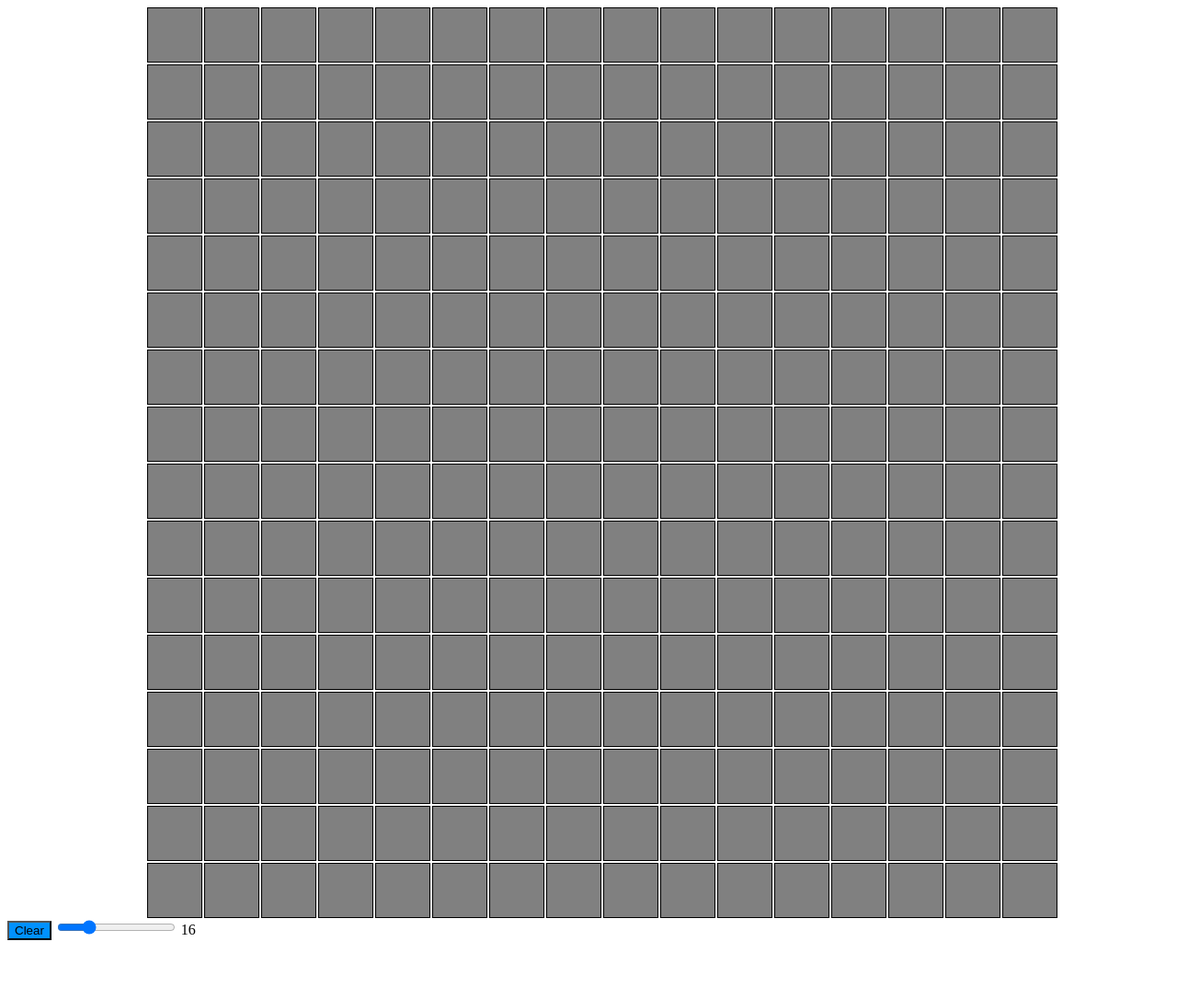
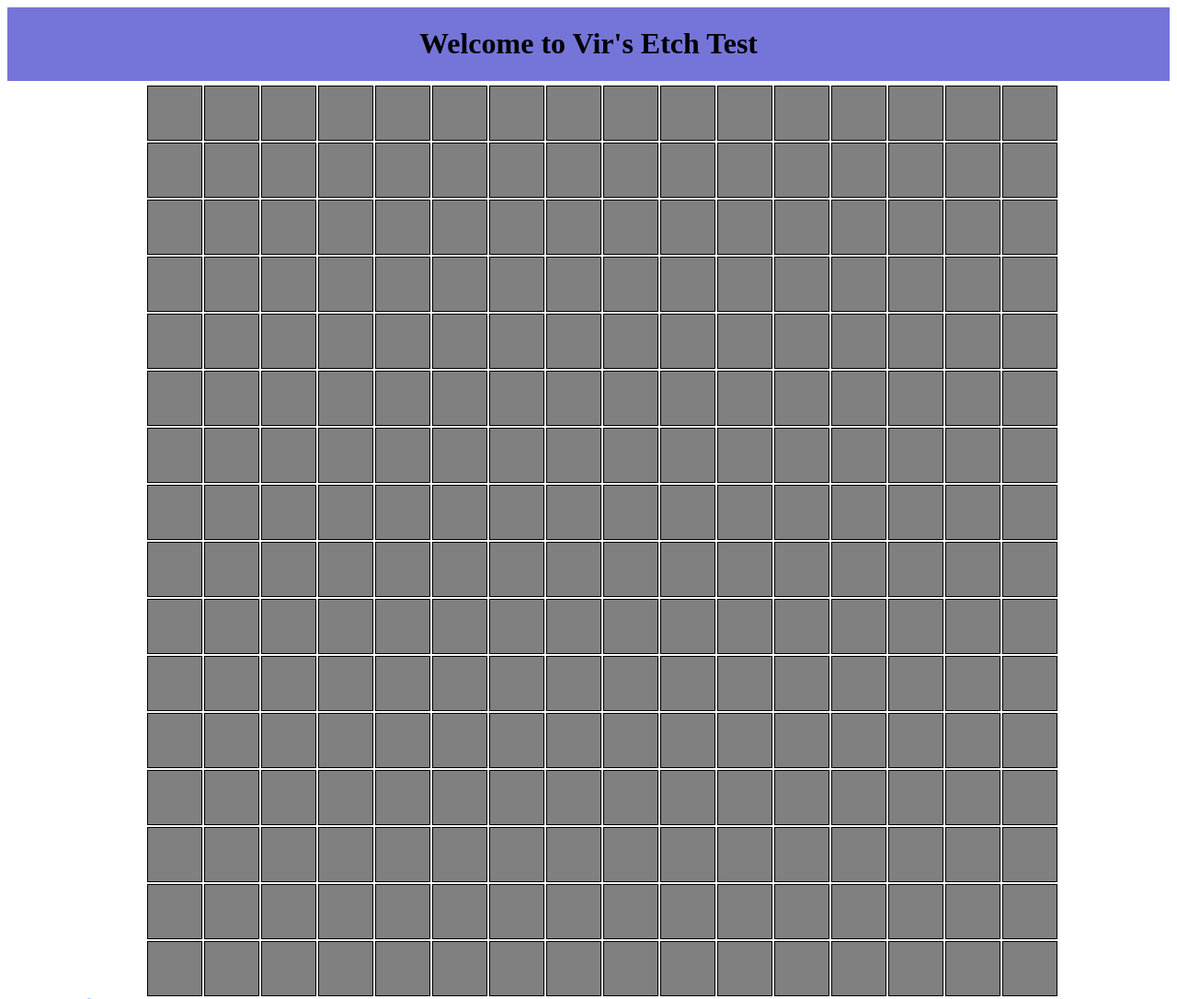
Before and after one commit to Vir-Sikand/Etch, a plain HTML site: page index.html in a window 1280 px wide. Shown: the top 1086 px of the page at 92% size. Before the commit the page ends 1030 px from the top, so only its background shows below. Drawn offline with Linux system fonts and the light colour scheme.

Commit message:
added title and styled a bit

```diff
--- a/index.html
+++ b/index.html
@@ -6,6 +6,9 @@
     <link rel="stylesheet" href="style.css">
 </head>
 <body>
+    <div class="Title">
+        <h1>Welcome to Vir's Etch Test</h1>
+    </div>
     <div class="grid"></div>
     <button class="clear">Clear</button>
     <input type="range" id="slider" min="1" max="64" value="16">
--- a/style.css
+++ b/style.css
@@ -27,3 +27,11 @@
     background-color: rgb(0, 145, 255);
 
 }
+
+.Title {
+    display: flex;
+    text-align: center;
+    flex-direction: column;
+    background-color: rgb(117, 117, 217);
+    margin-bottom: 5px;
+}
```
